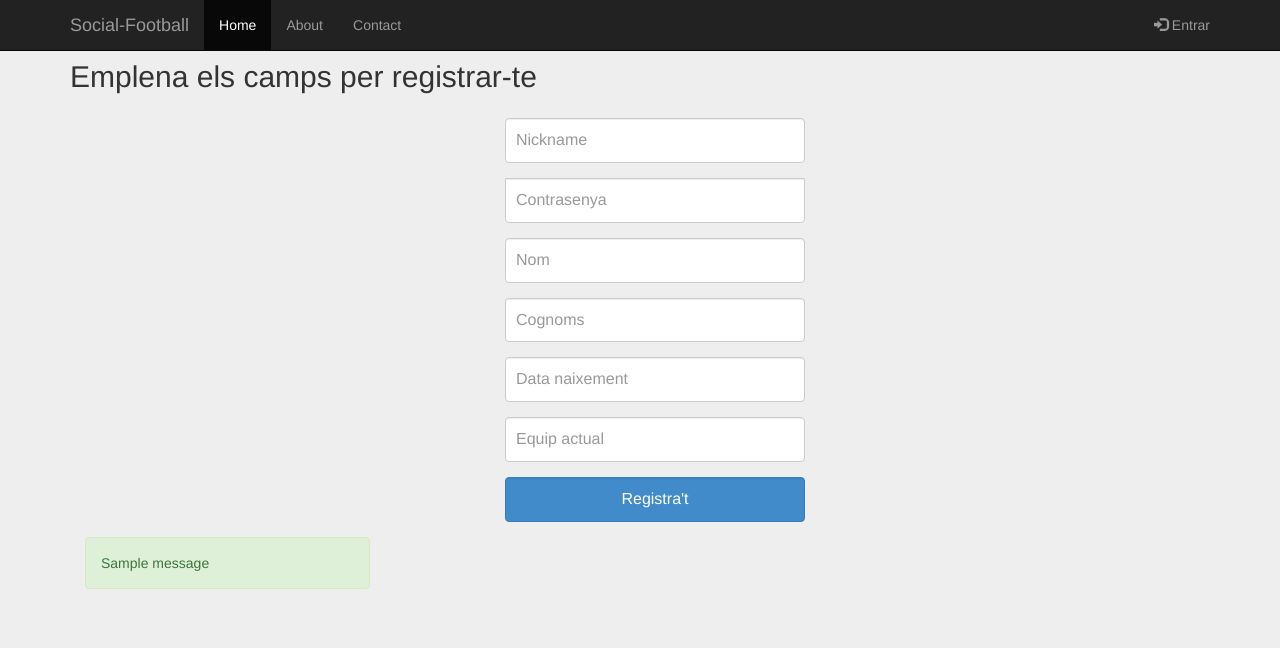
After one commit to avaquero/socialFutbol, a Django app: page /accedir/registrarse in a window 1280 px wide. The commit adds this page. Shown: the top 648 px of the page. Run offline with Django 3.2, Linux system fonts and the light colour scheme; tables that the repository leaves empty hold one stand-in row (values such as "Sample post"); one stand-in notice (Sample message) is shown; parts of the project's set-up code (start-up, migrations or seed data) failed here and were passed over; some libraries are stand-ins or nearby versions.

Commit message:
registrar usuaris falta hash pass

```diff
--- a/perfils/forms.py
+++ b/perfils/forms.py
@@ -2,7 +2,15 @@ from django import  forms
 
 class formulariLogin(forms.Form):
     usuari = forms.CharField(max_length=100)
-    contrasenya = forms.CharField(max_length=100, widget=forms.PasswordInput() )
+    contrasenya = forms.CharField(max_length=100, widget=forms.PasswordInput())
 
 class formulariUsuari(forms.Form):
     usuari = forms.CharField(max_length=100)
+
+class formulariRegistrarse(forms.Form):
+    nick = forms.CharField(max_length=30)
+    contrasenya = forms.CharField(max_length=100, widget=forms.PasswordInput())
+    nom = forms.CharField(max_length=50)
+    cognoms = forms.CharField(max_length=50)
+    dataNaix = forms.DateField()
+    equip = forms.CharField(max_length=50)
--- /dev/null
+++ b/perfils/templates/registrarse.html
@@ -0,0 +1,72 @@
+{% extends "base.html" %}
+
+{% block  title %} Login - Social-Football {% endblock %}
+{% block content %}
+<style>
+	body {
+		padding-top: 40px;
+		padding-bottom: 40px;
+		background-color: #eee;
+	}
+
+	.form-signin {
+		max-width: 330px;
+		padding: 15px;
+		margin: 0 auto;
+	}
+	.form-signin .form-signin-heading, .form-signin .checkbox {
+		margin-bottom: 10px;
+	}
+	.form-signin .checkbox {
+		font-weight: normal;
+	}
+	.form-signin .form-control {
+		position: relative;
+		height: auto;
+		-webkit-box-sizing: border-box;
+		-moz-box-sizing: border-box;
+		box-sizing: border-box;
+		padding: 10px;
+		font-size: 16px;
+	}
+	.form-signin .form-control:focus {
+		z-index: 2;
+	}
+	.form-signin input[type="email"] {
+		margin-bottom: -1px;
+		border-bottom-right-radius: 0;
+		border-bottom-left-radius: 0;
+	}
+	.form-signin input[type="password"] {
+		margin-bottom: 10px;
+		border-top-left-radius: 0;
+		border-top-right-radius: 0;
+	}
+</style>
+<h2 class="form-signin-heading">Emplena els camps per registrar-te</h2>
+<div class="container">
+	<form action="" method="post" class="form-signin" role="form">
+		{% csrf_token %}
+		{% for field in form.visible_fields %}
+		<div class="form-group">
+			{{ field.errors }}
+			{{ field }}
+		</div>
+		{% endfor %}
+		<input class="form-control btn btn-primary" type="submit" value="Registra't" />
+	</form>
+	{% if messages %}
+
+	{% load bootstrap_tags %}
+	{% for message in messages %}
+	<div class="col-md-3 alert alert-{{ message.tags|bootstrap_tags }}">
+		{{ message }}
+	</div>
+	{% endfor %}
+	{% endif %}
+
+</div>
+
+
+
+{% endblock %}
--- a/perfils/templatetags/bootstrap_tags.py
+++ b/perfils/templatetags/bootstrap_tags.py
@@ -3,5 +3,5 @@ register = template.Library()
 
 @register.filter(name='bootstrap_tags')
 def bootstrap_tags(tags):
-    print "Error", tags
     return 'danger' if tags == 'error' else tags
+    return 'success' if tags == 'success' else tags
--- a/perfils/urls.py
+++ b/perfils/urls.py
@@ -4,4 +4,5 @@ from perfils import views
 urlpatterns = patterns('',
     url(r'^$', views.entrar, name='login'),
     url(r'^logout$', views.sortir, name='logout'),
+    url(r'^registrarse', views.registrarse, name='registrarse'),
 )
--- a/perfils/views.py
+++ b/perfils/views.py
@@ -1,11 +1,13 @@
 # -*- encoding: utf-8 -*-
 from django.shortcuts import render
 from perfils.models import Perfil
-from perfils.forms import formulariLogin, formulariUsuari
+from perfils.forms import formulariLogin, formulariUsuari, formulariRegistrarse
 from django.contrib import messages
 from django.contrib.auth import authenticate, login, logout
 from django.http.response import HttpResponseRedirect
 from django.core.urlresolvers import reverse
+from django.contrib.auth.models import User
+
 #from django.contrib.auth.decorators import login_required
 
 # Create your views here.
@@ -59,3 +61,54 @@ def entrar(request):
 def sortir(request):
     logout(request)
     return HttpResponseRedirect('/')
+
+def registrarse(request):
+    if request.method == 'POST':
+        form = formulariRegistrarse(request.POST, request.FILES)
+        if form.is_valid():
+            usuari = form.cleaned_data['nick']
+            contrasenya = form.cleaned_data['contrasenya']
+            nom = form.cleaned_data['nom']
+            cognoms = form.cleaned_data['cognoms']
+            dataNaix = form.cleaned_data['dataNaix']
+            equip = form.cleaned_data['equip']
+            nouUser = User()
+            nouUser.username = usuari
+            nouUser.password = contrasenya
+            nouUser.save()
+
+            user = User.objects.get(username = usuari)
+
+            nouPerfil = Perfil()
+            nouPerfil.usuari = user
+            nouPerfil.nom = nom
+            nouPerfil.cognoms = cognoms
+            nouPerfil.dataNaix = dataNaix
+            nouPerfil.equip = equip
+            nouPerfil.save()
+
+            messages.success(request, "Molt bé, t'has registrat, ja pots accedir al portal")
+            tu = reverse('home')
+            return HttpResponseRedirect(tu)
+
+        else:
+            messages.error(request, "Falten dades per emplenar")
+
+
+    else:
+        form = formulariRegistrarse()
+
+    #Afegir la clase de bootstrap als camps
+    camps_bootestrapejar =( 'nick', 'contrasenya', 'nom', 'cognoms', 'dataNaix', 'equip')
+    for c in camps_bootestrapejar:
+        form.fields[c].widget.attrs['class'] = 'form-control'
+    form.fields['nick'].widget.attrs['placeholder'] = 'Nickname'
+    form.fields['contrasenya'].widget.attrs['placeholder'] = 'Contrasenya'
+    form.fields['nom'].widget.attrs['placeholder'] = 'Nom'
+    form.fields['cognoms'].widget.attrs['placeholder'] = 'Cognoms'
+    form.fields['dataNaix'].widget.attrs['placeholder'] = 'Data naixement'
+    form.fields['equip'].widget.attrs['placeholder'] = 'Equip actual'
+
+    return render(request, 'registrarse.html', {
+        'form': form,
+    })
```
Also changed, not shown: xarxa/templates/index.html (+11 -1 lines), media/imatges/índice.jpeg (added), 1 other file.
